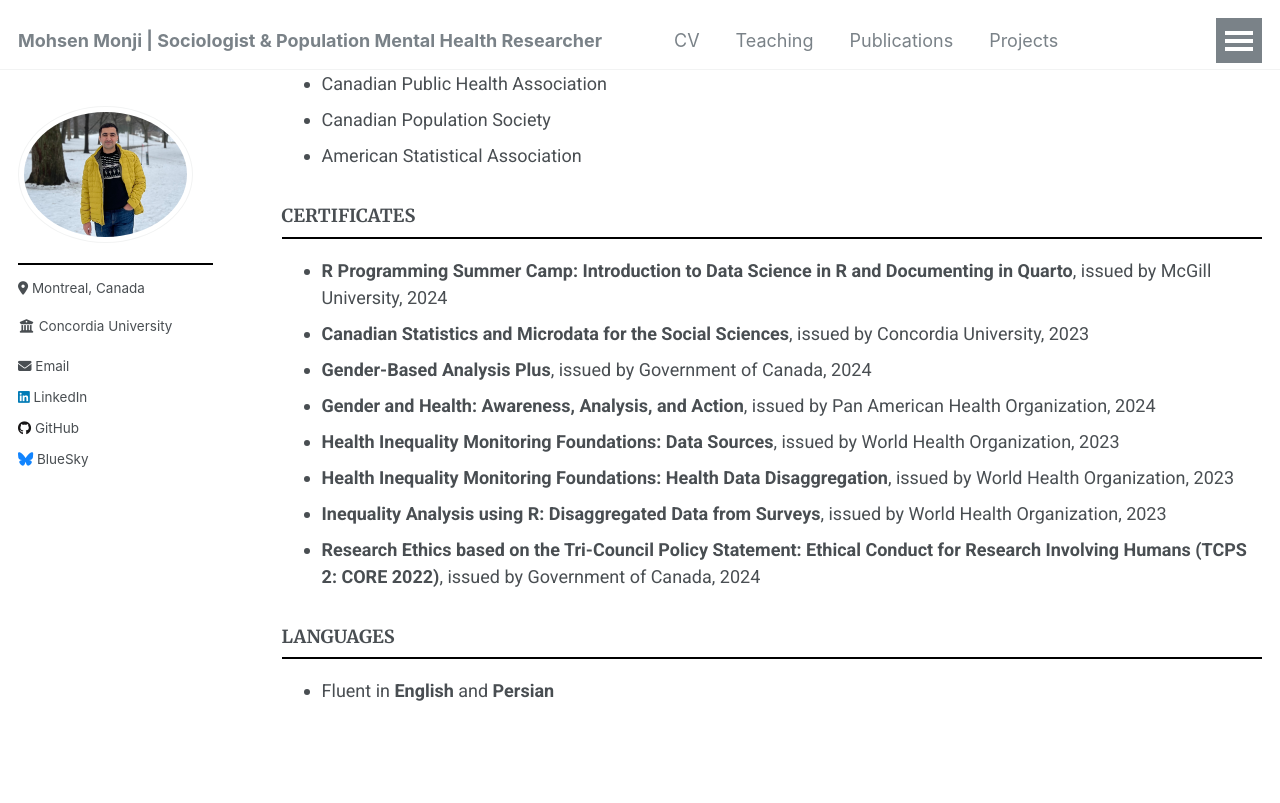
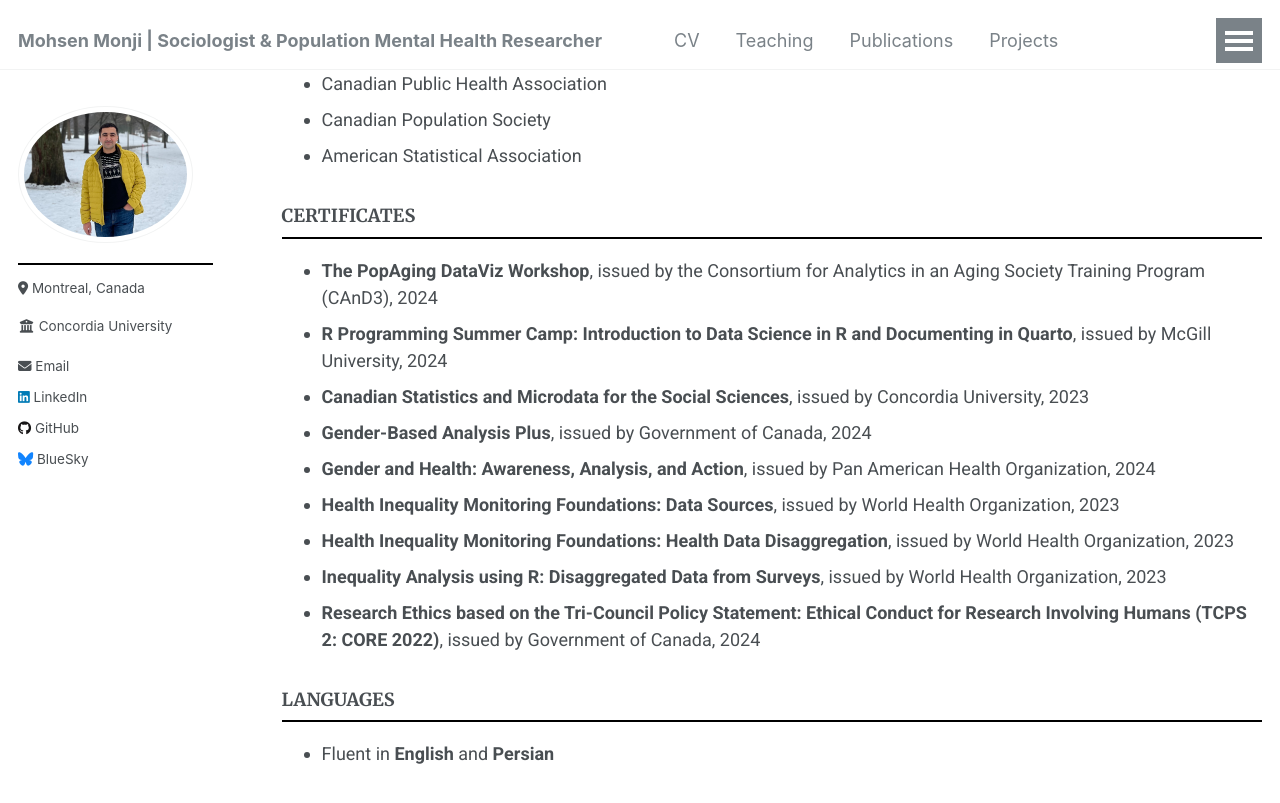
Before and after one commit to Mohsnmonji/mohsnmonji.github.io, a Jekyll site: the page built from _pages/Curriculum Vitae.md, in a window 1280 px wide and 900 px high, scrolled down 3907 px. Shown: the top 803 px of the window. Built offline with Jekyll 4.4.1, drawn with Linux system fonts in a browser that asks for light colours.

Commit message:
Update Curriculum Vitae.md

```diff
--- a/_pages/Curriculum Vitae.md
+++ b/_pages/Curriculum Vitae.md
@@ -136,6 +136,7 @@ redirect_from:
 
 
 ### **CERTIFICATES**
+- **The PopAging DataViz Workshop**, issued by the Consortium for Analytics in an Aging Society Training Program (CAnD3), 2024
 - **R Programming Summer Camp: Introduction to Data Science in R and Documenting in Quarto**, issued by McGill University, 2024
 - **Canadian Statistics and Microdata for the Social Sciences**, issued by Concordia University, 2023
 - **Gender-Based Analysis Plus**, issued by Government of Canada, 2024
@@ -145,6 +146,5 @@ redirect_from:
 - **Inequality Analysis using R: Disaggregated Data from Surveys**, issued by World Health Organization, 2023
 - **Research Ethics based on the Tri-Council Policy Statement: Ethical Conduct for Research Involving Humans (TCPS 2: CORE 2022)**, issued by Government of Canada, 2024
 
-
 ### **LANGUAGES**
 - Fluent in **English** and **Persian**
```
